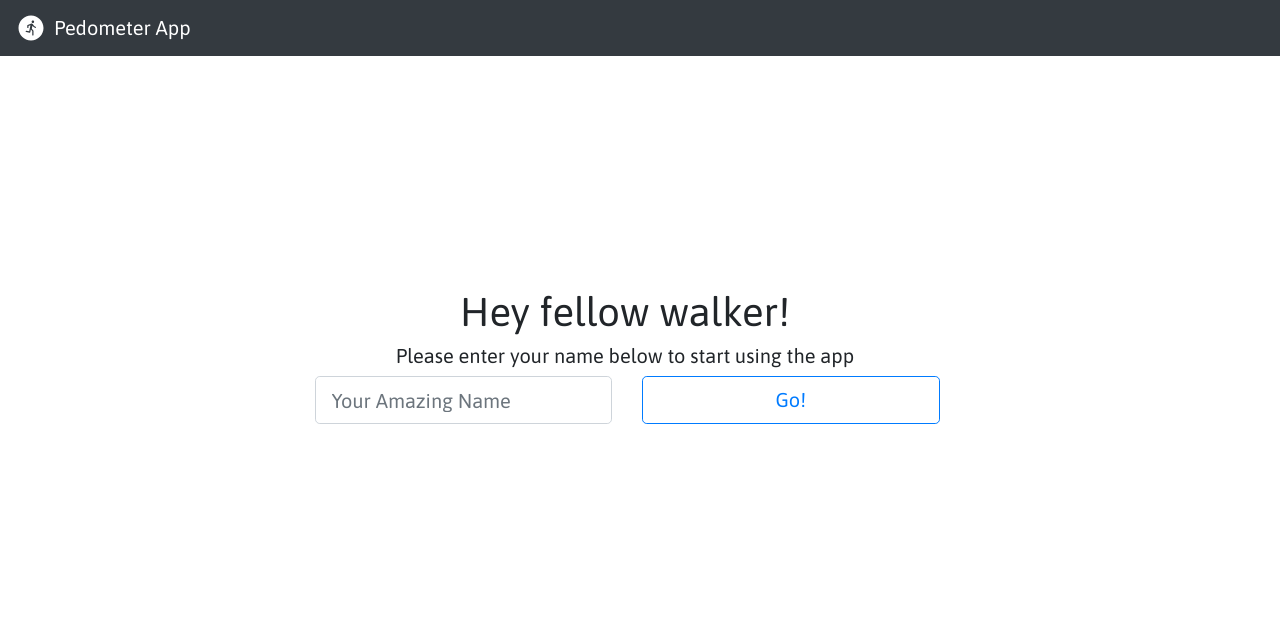
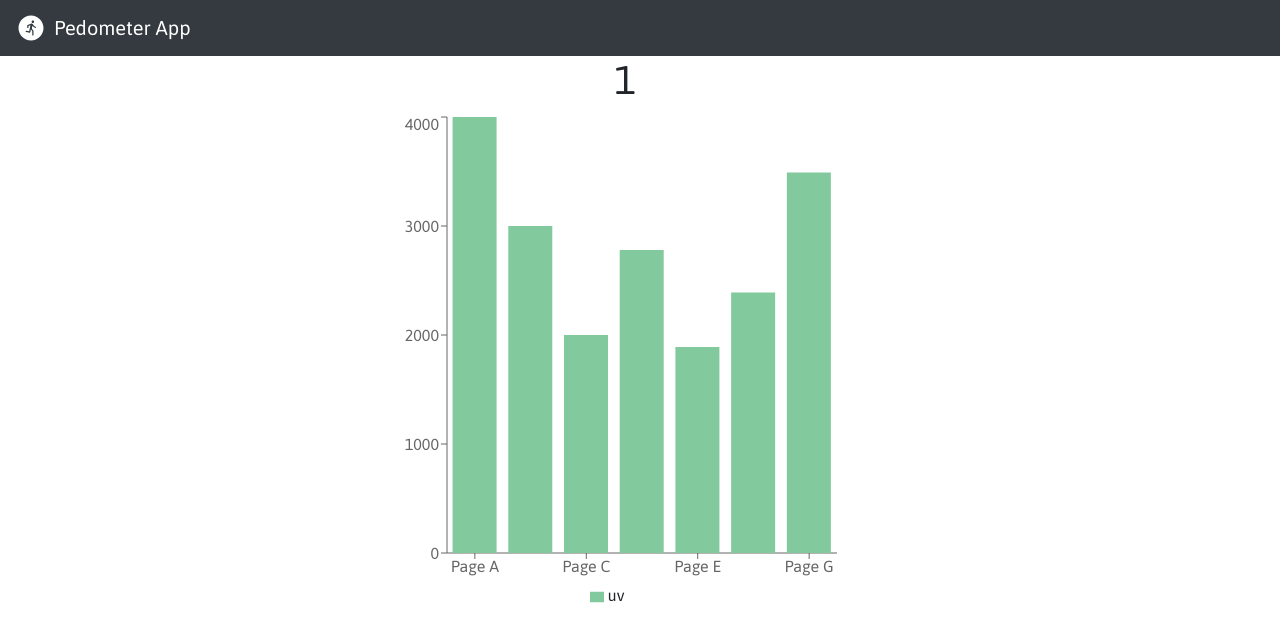
Before and after one commit to Jojos15/samplewebapp, a React (Create React App) app: page /1 in a window 1280 px wide. Shown: the top 642 px of the page. Built offline with nearby package versions, Linux system fonts and the light colour scheme.

Commit message:
router added, decided to make my own barchart rep

```diff
--- a/package.json
+++ b/package.json
@@ -7,7 +7,9 @@
     "@testing-library/react": "^9.5.0",
     "@testing-library/user-event": "^7.2.1",
     "react": "^16.14.0",
+    "react-apexcharts": "^1.3.7",
     "react-dom": "^16.14.0",
+    "react-router-dom": "^5.2.0",
     "react-scripts": "3.4.3"
   },
   "scripts": {
--- a/src/App.css
+++ b/src/App.css
@@ -16,3 +16,12 @@ h5{
 .parent-div{
   width:100%
 }
+
+.flickeringElementFix {
+  -webkit-backface-visibility: hidden;
+  backface-visibility: hidden;
+}
+
+.plot{
+  padding: 0;
+}
--- a/src/App.js
+++ b/src/App.js
@@ -1,10 +1,13 @@
 import React from 'react';
 import './App.css';
 import logo from './logo.svg';
-import LandingScreen from './screens/LandingScreen';
+import Landing from './components/landing';
+import Pedometer from './components/pedometer';
+import { BrowserRouter as Router, Switch, Route } from 'react-router-dom';
 
 function App() {
   return (
+    <Router>
       <div className="App">
         <div className="container-fluid">
           <nav className="navbar navbar-dark bg-dark">
@@ -13,11 +16,13 @@ function App() {
             Pedometer App
             </a>
           </nav>
-        <div className="row h-75 align-items-center justify-content-center parent-div">
-          <LandingScreen />
+          <Switch>
+            <Route path="/" exact component={Landing} />
+            <Route path="/:name" component={Pedometer} />
+          </Switch>
         </div>
       </div>
-    </div>
+    </Router>
   );
 }
 
--- /dev/null
+++ b/src/components/landing.js
@@ -0,0 +1,45 @@
+import React, { useState, useEffect } from 'react';
+import { useHistory } from 'react-router-dom';
+
+const Landing = () => {
+
+    const [nameInput, setNameInput] = useState("");
+    let history = useHistory();
+
+    useEffect(() => {
+        const name = localStorage.getItem('walker-name');
+        if (name) {
+            history.push(`/${name}`);
+        }
+    }, []);
+
+    const buttonHandler = (e) => {
+        e.preventDefault();
+        localStorage.setItem('walker-name', nameInput);
+        history.push(`/${nameInput}`);
+    };
+
+    return (
+        <div className="row h-75 align-items-center justify-content-center parent-div">
+            <div className="w-100 animate__animated animate__fadeInUp">
+                <div className="row justify-content-center">
+                    <h1 className="col-12 text-center">Hey fellow walker!</h1>
+                </div>
+                <div className="row justify-content-center">
+                    <h5 className="col-12 text-center">Please enter your name below and hit Go! to start using the app <span role="img">🏃‍♀ 🏃‍♂️</span></h5>
+                </div>
+                <form onSubmit={buttonHandler} className="row justify-content-center">
+                    <div className="col-lg-3 col-md-4 col-6 ml-1">
+                        <input className="form-control form-control-lg" type="text" value={nameInput}
+                            onChange={e => setNameInput(e.target.value)} placeholder="Your Amazing Name"></input>
+                    </div>
+                    <div className="col-lg-3 col-md-4 col-6">
+                        <button type="submit" className="btn btn-outline-primary btn-lg btn-block" onClick={buttonHandler}>Go!</button>
+                    </div>
+                </form>
+            </div>
+        </div>
+    );
+}
+
+export default Landing;
--- /dev/null
+++ b/src/components/pedometer.js
@@ -0,0 +1,60 @@
+import React, { useRef, useState, useEffect } from 'react';
+import {
+    BarChart, Bar, Cell, XAxis, YAxis, CartesianGrid, Tooltip, Legend,
+} from 'recharts';
+
+const Pedometer = (props) => {
+
+    const data = [
+        {
+            name: 'Page A', uv: 4000
+        },
+        {
+            name: 'Page B', uv: 3000
+        },
+        {
+            name: 'Page C', uv: 2000
+        },
+        {
+            name: 'Page D', uv: 2780
+        },
+        {
+            name: 'Page E', uv: 1890
+        },
+        {
+            name: 'Page F', uv: 2390
+        },
+        {
+            name: 'Page G', uv: 3490
+        },
+    ];
+
+    return (
+        <div className="row">
+            <div className="row parent-div justify-content-center">
+                <div className="col-12">
+                    <h1 className="text-center">{props.match.params.name}</h1>
+                </div>
+            </div>
+            <div className="row parent-div h-25 justify-content-center">
+                <div className="col-5">
+                    <BarChart
+                        data={data}
+                        width={500}
+                        height={500}
+                        margin={{
+                            top: 5, right: 30, left: 20, bottom: 5,
+                        }}
+                    >
+                        <XAxis dataKey="name" />
+                        <YAxis />
+                        <Legend />
+                        <Bar dataKey="uv" fill="#82ca9d" />
+                    </BarChart>
+                </div>
+            </div>
+        </div>
+    );
+}
+
+export default Pedometer;
--- a/src/screens/LandingScreen.js
+++ /dev/null
@@ -1,30 +0,0 @@
-import React from 'react';
-
-const LandingScreen = () => {
-
-    const buttonHandler = (e) => {
-        e.preventDefault();
-        console.log("Clicked biatch")
-    };
-
-    return (
-        <div className="w-100 animate__animated animate__fadeInUp">
-            <div className="row justify-content-center">
-                <h1 className="col-12 text-center">Hey fellow walker!</h1>
-            </div>
-            <div className="row justify-content-center">
-                <h5 className="col-12 text-center">Please enter your name below to start using the app</h5>
-            </div>
-            <form onSubmit={buttonHandler} className="row justify-content-center">
-                <div className="col-lg-3 col-md-4 col-6 ml-1">
-                    <input className="form-control form-control-lg" type="text" placeholder="Your Amazing Name"></input>
-                </div>
-                <div className="col-lg-3 col-md-4 col-6">
-                    <button type="submit" className="btn btn-outline-primary btn-lg btn-block" onClick={buttonHandler}>Go!</button>
-                </div>
-            </form>
-        </div>
-    );
-}
-
-export default LandingScreen;
```
Also changed, not shown: 1 other file (tests, documents, lock files or other folders). Lines whose indentation alone changed are shown as unchanged.
